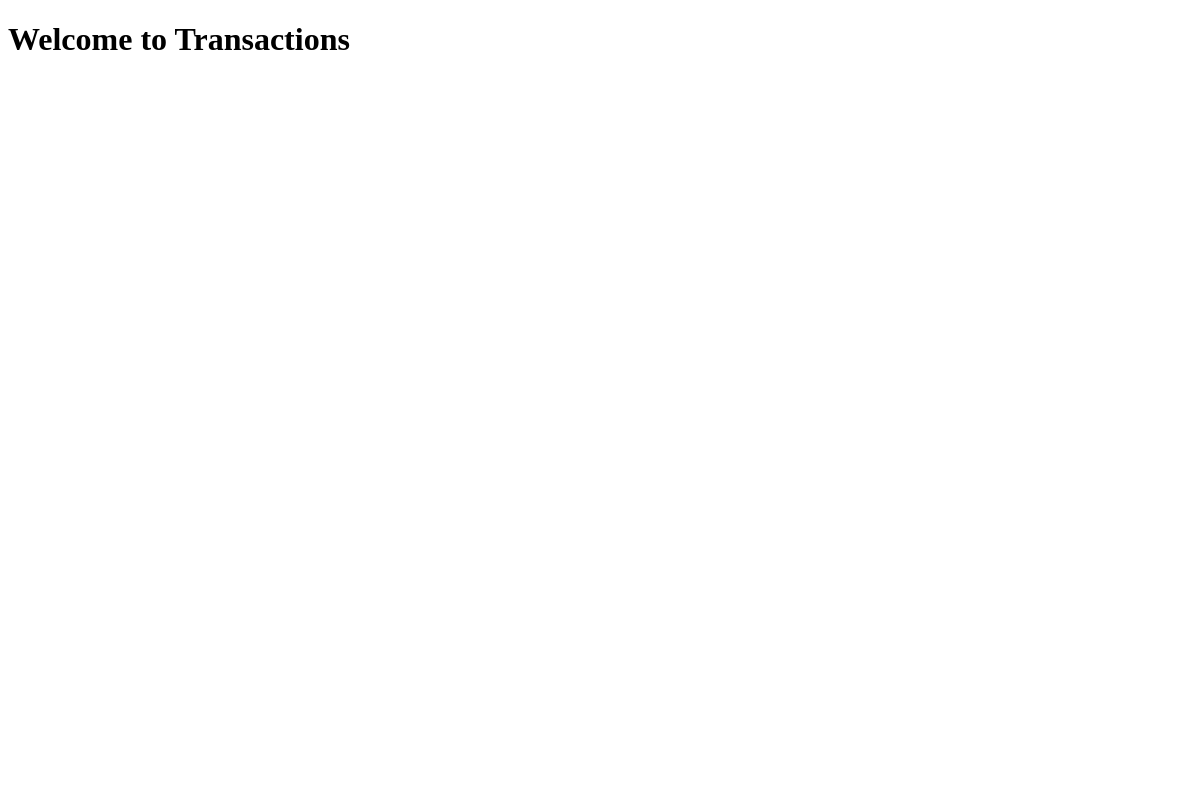
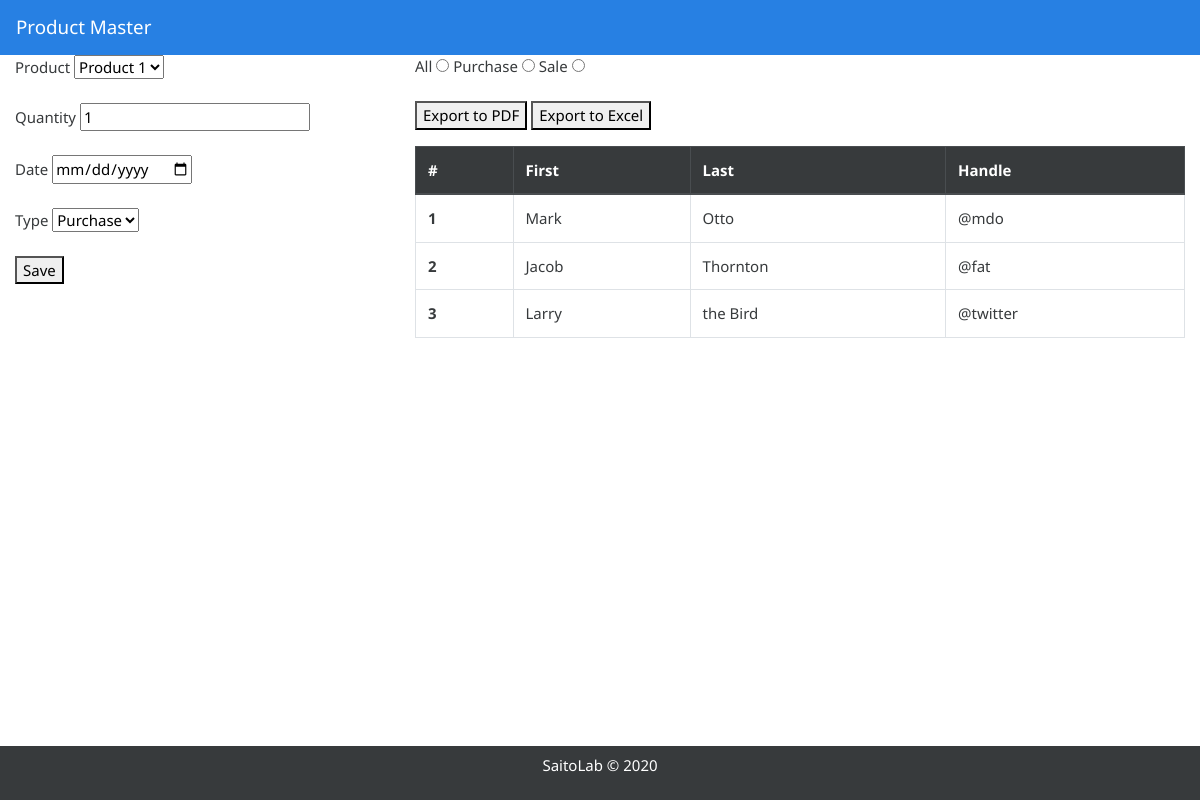
Before and after one commit to cristianiniguez/saitolab-inventory, an Electron app: page src/views/transactions-window/index.html in a window 1200 px wide. Drawn offline with Linux system fonts and the light colour scheme.

Commit message:
Coding basic elements for transactions window

```diff
--- a/src/views/transactions-window/index.html
+++ b/src/views/transactions-window/index.html
@@ -1,11 +1,105 @@
 <!DOCTYPE html>
 <html lang="en">
+
 <head>
   <meta charset="UTF-8">
   <meta name="viewport" content="width=device-width, initial-scale=1.0">
-  <title>Transactions</title>
+  <title>SaitoLab Inventory - Transactions</title>
+  <link rel="stylesheet" href="../../assets/css/bootstrap.min.css">
+  <link rel="stylesheet" href="../../assets/css/styles.css">
 </head>
+
 <body>
-  <h1>Welcome to Transactions</h1>
+  <header>
+    <nav class="navbar navbar-dark bg-primary">
+      <span class="navbar-brand mb-0 h1">Product Master</span>
+    </nav>
+  </header>
+  <main>
+    <div class="container-fluid h-100">
+      <div class="row">
+        <div class="col-md-4">
+          <form>
+            <div class="form-group">
+              <label>
+                Product
+                <select id="product-name">
+                  <option value="product-1">Product 1</option>
+                  <option value="product-2">Product 2</option>
+                  <option value="product-3">Product 3</option>
+                  <option value="product-4">Product 4</option>
+                </select>
+              </label>
+            </div>
+            <div class="form-group">
+              <label>Quantity <input type="number" step="1" value="1"></label>
+            </div>
+            <div class="form-group">
+              <label>Date <input type="date"></label>
+            </div>
+            <div class="form-group">
+              <label>
+                Type <select id="transaction-type">
+                  <option value="purchase">Purchase</option>
+                  <option value="sale">Sale</option>
+                </select>
+              </label>
+            </div>
+            <div class="form-group">
+              <button>Save</button>
+            </div>
+          </form>
+        </div>
+        <div class="col-md-8">
+          <form>
+            <div class="form-group">
+              <label>All <input type="radio" name="type" value="all"></label>
+              <label>Purchase <input type="radio" name="type" value="Purchase"></label>
+              <label>Sale <input type="radio" name="type" value="Sale"></label>
+            </div>
+            <div class="form-group">
+              <button>Export to PDF</button>
+              <button>Export to Excel</button>
+            </div>
+          </form>
+          <table class="table table-bordered table-hover">
+            <thead class="thead-dark">
+              <tr>
+                <th scope="col">#</th>
+                <th scope="col">First</th>
+                <th scope="col">Last</th>
+                <th scope="col">Handle</th>
+              </tr>
+            </thead>
+            <tbody>
+              <tr>
+                <th scope="row">1</th>
+                <td>Mark</td>
+                <td>Otto</td>
+                <td>@mdo</td>
+              </tr>
+              <tr>
+                <th scope="row">2</th>
+                <td>Jacob</td>
+                <td>Thornton</td>
+                <td>@fat</td>
+              </tr>
+              <tr>
+                <th scope="row">3</th>
+                <td>Larry</td>
+                <td>the Bird</td>
+                <td>@twitter</td>
+              </tr>
+            </tbody>
+          </table>
+        </div>
+      </div>
+    </div>
+  </main>
+  <footer class="bg-dark text-white text-center p-2">
+    <p>SaitoLab &copy; 2020</p>
+  </footer>
+  <script src="main.js"></script>
 </body>
+
 </html>
```
